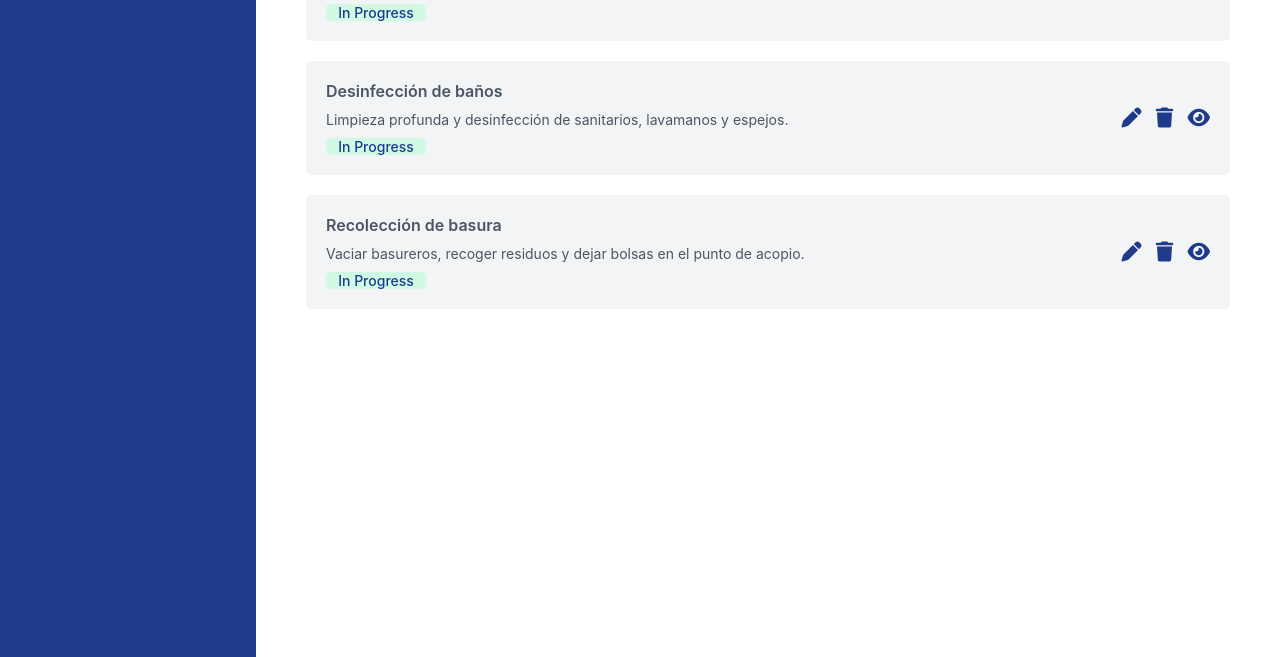
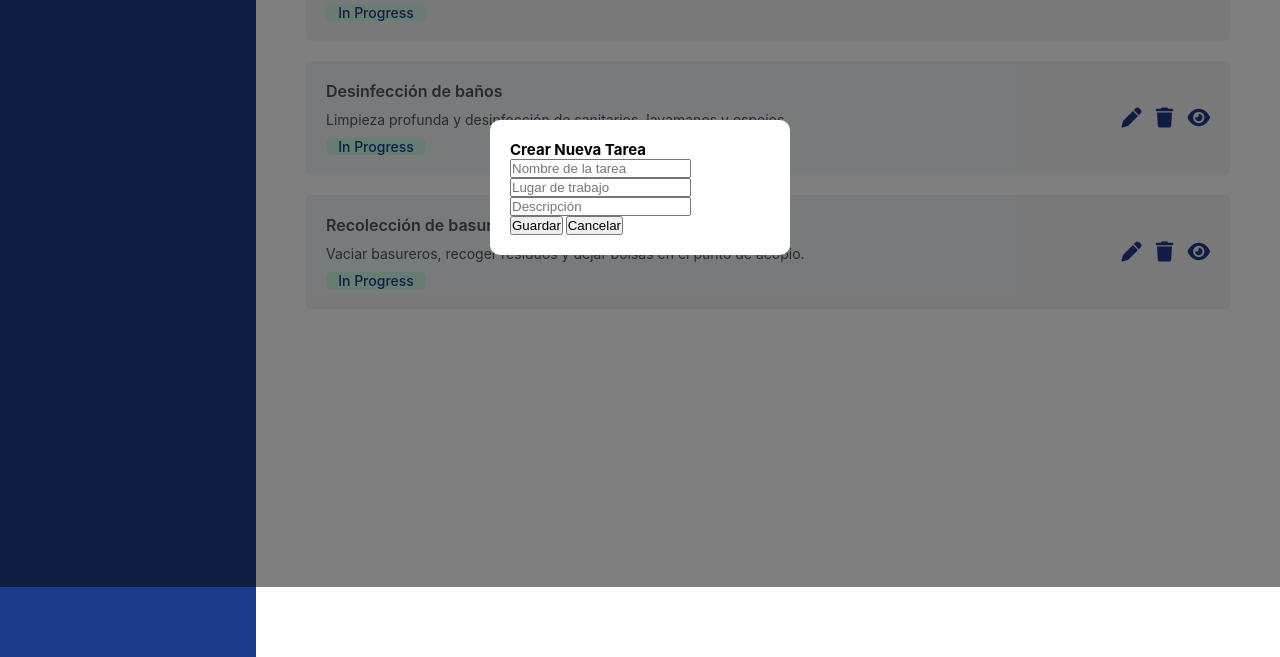
Before and after one commit to rockaranza/taskManager, a plain HTML site: page index.html in a window 1280 px wide. Both pictures are taken after a click on the button "+ Nueva Tarea". Shown: the part 213-870 px from the top of the page. Drawn offline with Linux system fonts and the light colour scheme.

Commit message:
Se agrega modal para agregar tareas

```diff
--- a/assets/scripts/index.js
+++ b/assets/scripts/index.js
@@ -1,5 +1,7 @@
 const taskContainer = document.getElementById("tasks-container");
 const newTaskButton = document.getElementById("new-task-button");
+const modalOverlay = document.getElementById("modal-overlay");
+const closeModal = document.getElementById("close-modal");
 
 /* USUARIOS */
 const usuarios = [
@@ -99,8 +101,15 @@ function mostrarTareas() {
 }
 
 /* Modal para nueva tarea */
-function mostrarModal() {
+newTaskButton.addEventListener('click', () => {
+  modalOverlay.classList.remove('hidden')
 }
+)
+/* Cerrar modal */
+closeModal.addEventListener('click', () => {
+  modalOverlay.classList.add('hidden');
+})
+
 
 /* Seleccionar tarea */
 function seleccionarTarea() {
--- a/assets/styles/index.css
+++ b/assets/styles/index.css
@@ -196,6 +196,32 @@ main {
 
 /* FIN MAIN CONTAINER */
 
+/* MODAL */
+.modal-overlay {
+  position: fixed;
+  top: 0;
+  left: 0;
+  width: 100%;
+  height: 100%;
+  background-color: rgba(0, 0, 0, 0.5);
+  display: flex;
+  justify-content: center;
+  align-items: center;
+  z-index:1000;
+}
+
+.modal {
+  background-color: var(--color-bg-main);
+  padding: 2rem;
+  border-radius: 1rem;
+  width: 30rem;
+}
+
+.hidden {
+  display: none;
+}
+/* FIN MODAL */
+
 /* ELEMENTOS */
 
 .button {
--- a/index.html
+++ b/index.html
@@ -5,7 +5,7 @@
   <meta name="viewport" content="width=device-width, initial-scale=1.0">
   <link rel="stylesheet" href="./assets/styles/index.css">
   <script defer src="./assets/scripts/index.js"></script>
-  <title>Document</title>
+  <title>TaskFlow</title>
 </head>
 <body>
 
@@ -56,6 +56,22 @@
     </section>
 
   </main>
+
+  <!-- MODAL -->
+  <div class="modal-overlay hidden" id="modal-overlay">
+    <div class="modal">
+      <h2>Crear Nueva Tarea</h2>
+      <form>
+        <input type="text" placeholder="Nombre de la tarea">
+        <input type="text" placeholder="Lugar de trabajo">
+        <input type="text" placeholder="Descripción">
+        <p id="requestin-user"></p>
+        <button type="submit">Guardar</button>
+        <button type="button" id="close-modal">Cancelar</button>
+      </form>
+    </div>
+  </div>
+
   <script src="https://kit.fontawesome.com/ae6add6e95.js" crossorigin="anonymous"></script>
 </body>
 </html>
```
